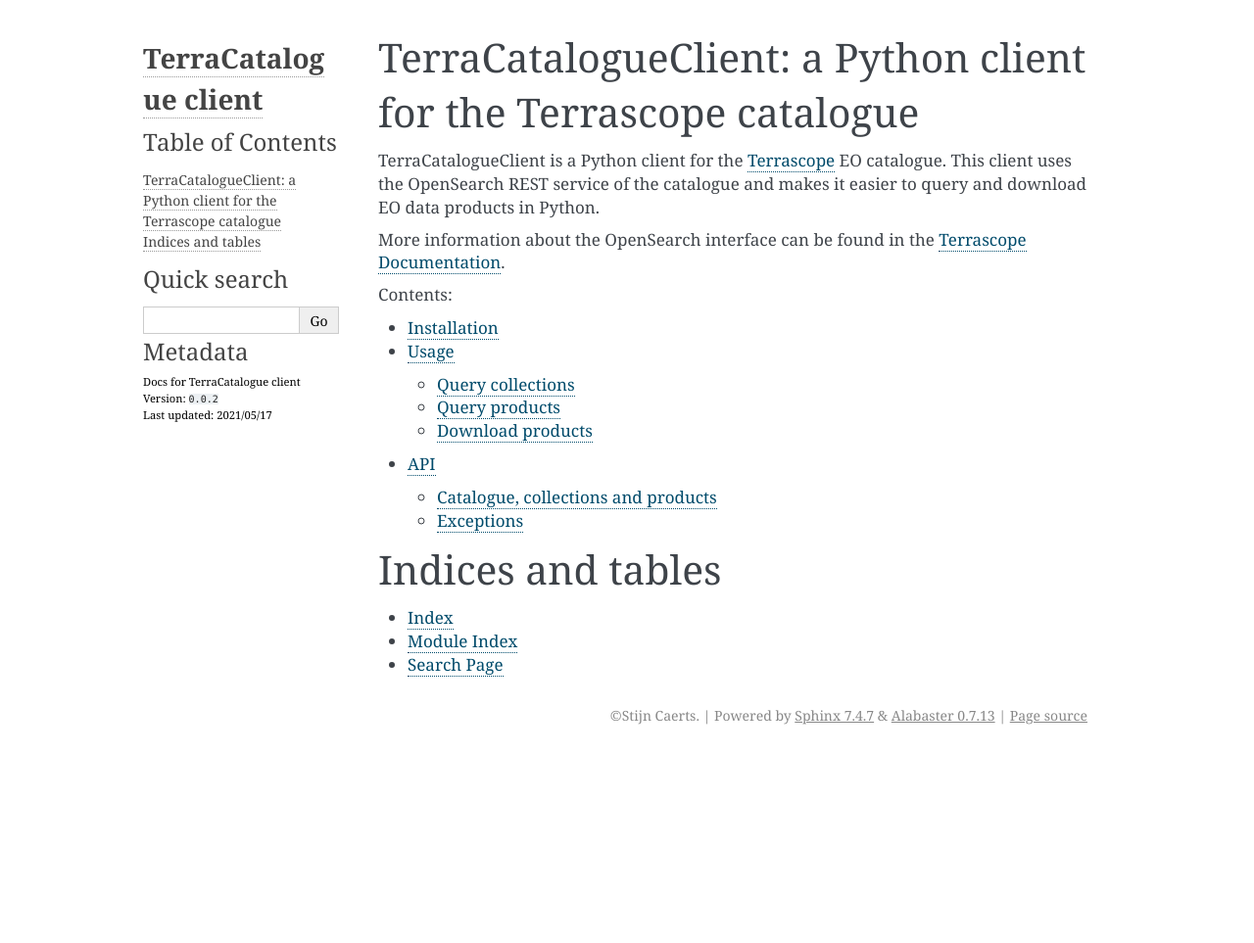
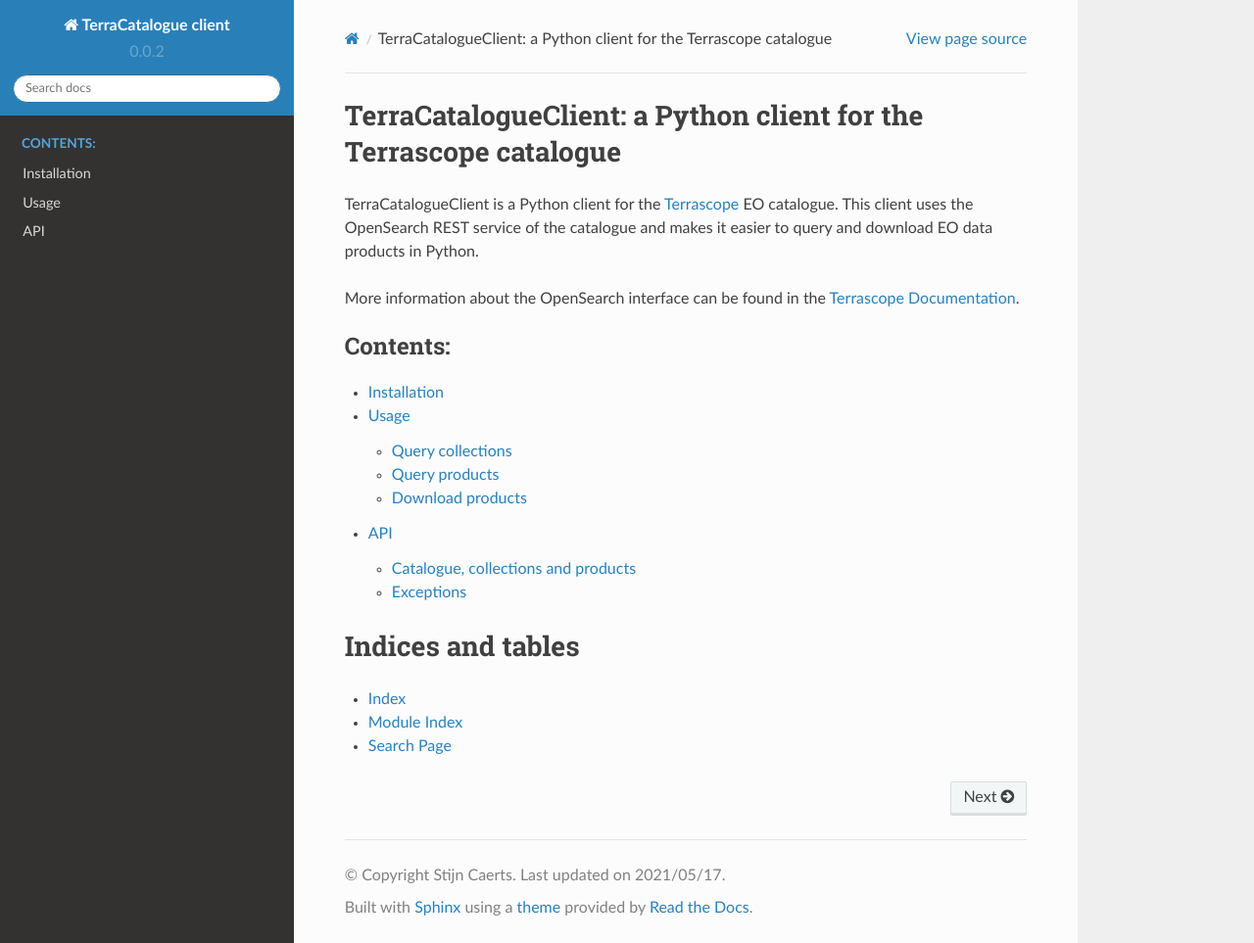
Before and after one commit to VITObelgium/terracatalogueclient, a Sphinx documentation site: the page built from docs/index.rst, in a window 1280 px wide and 963 px high. Shown: the whole window at 98% size. Built offline with Sphinx 7.4.7 and the Read the Docs theme 2.0.0, drawn with Linux system fonts in a browser that asks for light colours.

```diff
--- a/docs/conf.py
+++ b/docs/conf.py
@@ -61,7 +61,7 @@ exclude_patterns = ['_build', 'Thumbs.db', '.DS_Store']
 # The theme to use for HTML and HTML Help pages.  See the documentation for
 # a list of builtin themes.
 #
-html_theme = 'alabaster'
+html_theme = 'sphinx_rtd_theme'
 
 # Add any paths that contain custom static files (such as style sheets) here,
 # relative to this directory. They are copied after the builtin static files,
@@ -74,12 +74,12 @@ html_static_path = ['_static']
 #
 # This is required for the alabaster theme
 # refs: http://alabaster.readthedocs.io/en/latest/installation.html#sidebars
-html_sidebars = {
-    '**': [
-        'about.html',
-        'localtoc.html',
-        'relations.html',  # needs 'show_related': True theme option to display
-        'searchbox.html',
-        'hacks.html',
-    ]
-}
+# html_sidebars = {
+#     '**': [
+#         'about.html',
+#         'localtoc.html',
+#         'relations.html',  # needs 'show_related': True theme option to display
+#         'searchbox.html',
+#         'hacks.html',
+#     ]
+# }
--- /dev/null
+++ b/docs/requirements.txt
@@ -0,0 +1,3 @@
+# GitHub Action builds with Sphinx 2.4.4
+sphinx-rtd-theme
+sphinx-autodoc-typehints
```
Also changed, not shown: 1 other file.
